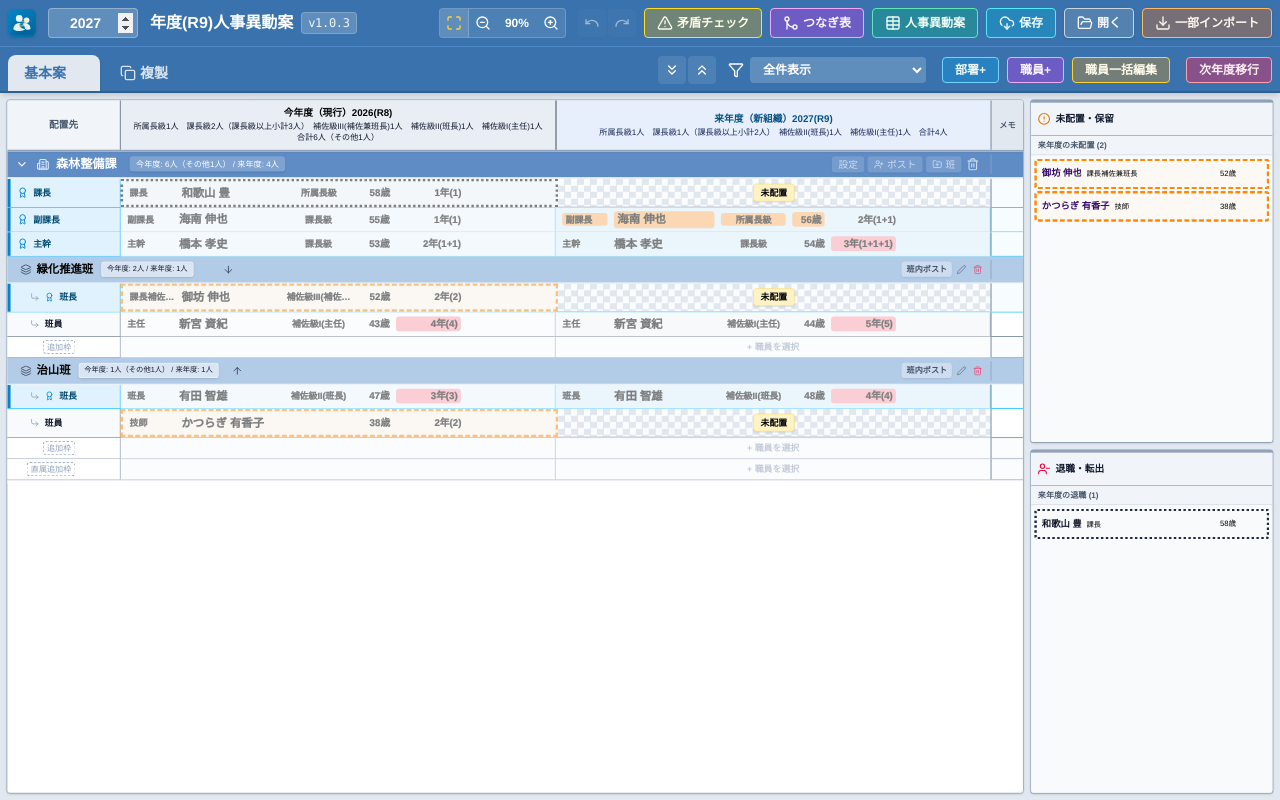
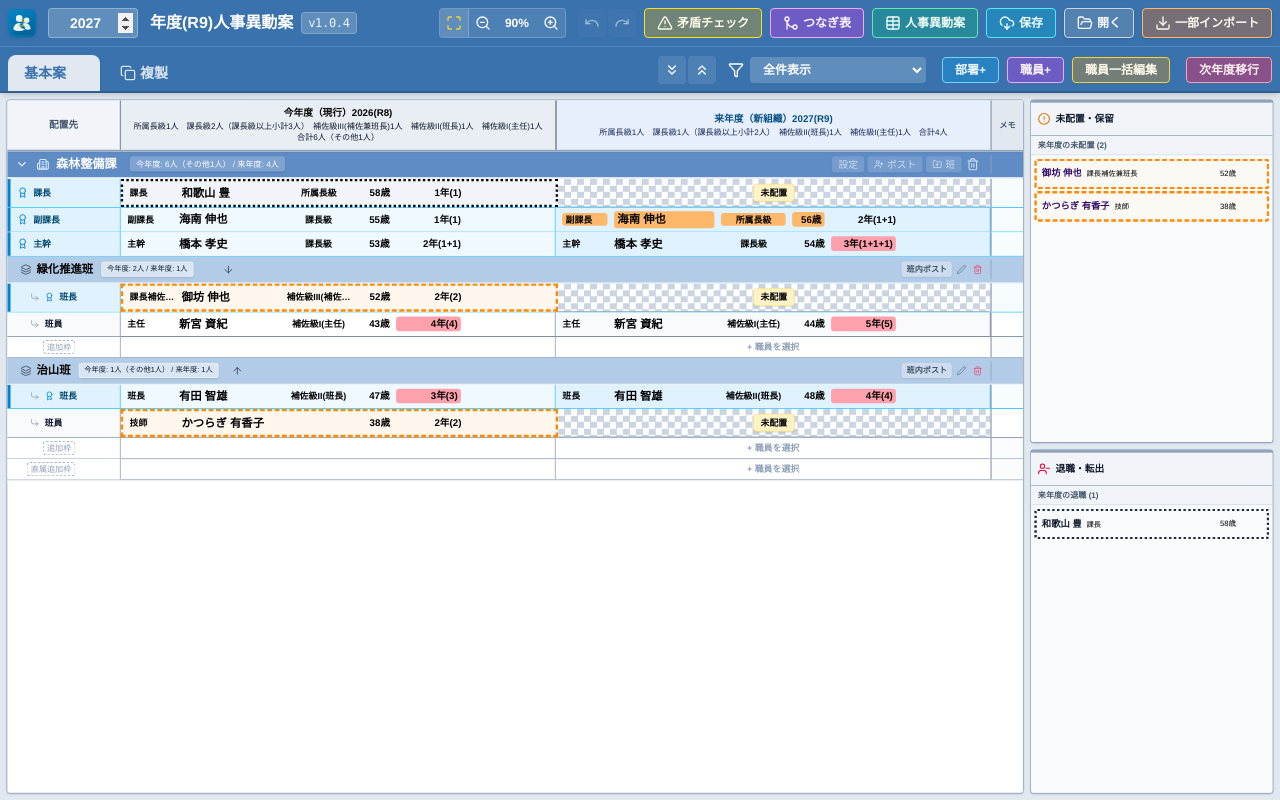
Before and after one commit to Kojiro-Nakamura/personnel-transfer-app, a React (Vite) app: page / in a window 1280 px wide. Built offline with nearby package versions, Linux system fonts and the light colour scheme.

Commit message:
fix(v1.0.4): remove translucent overlay on employee cells and sharpen bold black text

```diff
--- a/index.html
+++ b/index.html
@@ -5,9 +5,9 @@
     <meta name="google" content="notranslate" />
     <link rel="icon" type="image/svg+xml" href="/favicon.svg" />
     <meta name="viewport" content="width=device-width, initial-scale=1.0" />
-    <title>人事異動案作成アプリ v1.0.3</title>
+    <title>人事異動案作成アプリ v1.0.4</title>
   </head>
-  <body class="antialiased text-slate-800">
+  <body class="text-slate-900">
     <div id="root"></div>
     <script type="module" src="/src/main.jsx"></script>
   </body>
--- a/package.json
+++ b/package.json
@@ -1,7 +1,7 @@
 {
   "name": "temp-app",
   "private": true,
-  "version": "1.0.3",
+  "version": "1.0.4",
   "type": "module",
   "scripts": {
     "dev": "vite",
--- a/src/components/department/DepartmentComponents.jsx
+++ b/src/components/department/DepartmentComponents.jsx
@@ -72,7 +72,7 @@ export const DepartmentBlock = ({ dept, onMoveUp, onMoveDown }) => {
 
   return (
     <div className="border-b-4 border-white relative">
-      {!isCollapsed && <div className="absolute inset-y-0 left-[140px] w-[calc(100%-140px-40px)] bg-slate-50/50 pointer-events-none z-[5]" />}
+
       <div
         onContextMenu={(e) => {
           showContextMenu(e, 'department', { dept, onMoveUp, onMoveDown });
--- a/src/components/employee/EmployeeComponents.jsx
+++ b/src/components/employee/EmployeeComponents.jsx
@@ -98,26 +98,26 @@ export const EmployeeCell = ({ emp, isNext, isEmpty, onClick, isPost, moveProps,
       className={cellClasses}
       title={isPickingMode && isNext ? "選択中の職員をここに配置します" : ""}
     >
-      <div className={cx("w-14 truncate text-[11px] font-bold [-webkit-text-stroke:_0.3px_black]", isConflict ? "text-rose-700" : "text-black", promoBg ? `${promoBg} px-1 rounded-sm` : "")} title={isNext ? emp.nextTitle : emp.currentTitle}>
+      <div className={cx("w-14 truncate text-[11px] font-bold", isConflict ? "text-rose-700" : "text-black", promoBg ? `${promoBg} px-1 rounded-sm` : "")} title={isNext ? emp.nextTitle : emp.currentTitle}>
         {isNext ? emp.nextTitle : emp.currentTitle}
       </div>
 
-      <div className={cx("flex-1 flex items-center gap-1 min-w-0 text-[14px] font-bold [-webkit-text-stroke:_0.3px_black]", isConflict ? "text-rose-700" : "text-black", promoBg ? `${promoBg} px-1 rounded-sm` : "")} title={emp.name}>
+      <div className={cx("flex-1 flex items-center gap-1 min-w-0 text-[14px] font-bold", isConflict ? "text-rose-700" : "text-black", promoBg ? `${promoBg} px-1 rounded-sm` : "")} title={emp.name}>
         {isConflict && <AlertCircle className="w-3.5 h-3.5 text-rose-500 shrink-0" title="この枠に定員を超えて配置されています" />}
         <span className="truncate">{emp.name}</span>
       </div>
 
-      <div className={cx("w-20 truncate text-[11px] text-center font-bold [-webkit-text-stroke:_0.3px_black]", isConflict ? "text-rose-700" : "text-black", promoBg ? `${promoBg} px-1 rounded-sm` : "")} title={isNext ? emp.nextGrade : emp.currentGrade}>
+      <div className={cx("w-20 truncate text-[11px] text-center font-bold", isConflict ? "text-rose-700" : "text-black", promoBg ? `${promoBg} px-1 rounded-sm` : "")} title={isNext ? emp.nextGrade : emp.currentGrade}>
         {isNext ? emp.nextGrade : emp.currentGrade}
       </div>
 
-      <div className={cx("w-10 text-[12px] text-right shrink-0 font-bold [-webkit-text-stroke:_0.3px_black]", isConflict ? "text-rose-700" : "text-black", promoBg ? `${promoBg} px-1 rounded-sm` : "")} title={`${age}歳`}>{age !== '' ? `${age}歳` : ''}</div>
+      <div className={cx("w-10 text-[12px] text-right shrink-0 font-bold", isConflict ? "text-rose-700" : "text-black", promoBg ? `${promoBg} px-1 rounded-sm` : "")} title={`${age}歳`}>{age !== '' ? `${age}歳` : ''}</div>
 
-      <div className={cx("w-20 text-[12px] text-right font-bold truncate shrink-0 text-black [-webkit-text-stroke:_0.3px_black]", ys >= 3 ? "bg-rose-300 px-1 rounded" : "")} title={yd}>
+      <div className={cx("w-20 text-[12px] text-right font-bold truncate shrink-0 text-black font-bold", ys >= 3 ? "bg-rose-300 px-1 rounded" : "")} title={yd}>
         {yd}
       </div>
 
-      <div className="w-24 text-[11px] text-black font-bold [-webkit-text-stroke:_0.3px_black] text-left shrink-0 ml-1 relative group/note flex items-center">
+      <div className="w-24 text-[11px] text-black font-bold text-left shrink-0 ml-1 relative group/note flex items-center">
         <span className="truncate w-full block">{noteText}</span>
         {noteText && (
           <div className="absolute bottom-full left-1/2 -translate-x-1/2 mb-1 w-max max-w-[200px] bg-slate-800 text-white text-[11px] p-2 rounded shadow-lg opacity-0 group-hover/note:opacity-100 pointer-events-none transition-opacity z-[100] whitespace-pre-wrap break-words">
--- a/src/constants/version.js
+++ b/src/constants/version.js
@@ -1 +1 @@
-export const APP_VERSION = 'v1.0.3';
+export const APP_VERSION = 'v1.0.4';
--- a/src/index.css
+++ b/src/index.css
@@ -2,7 +2,7 @@
 
 @theme {
   --font-sans: 'BIZ UDPGothic', 'BIZ UDPゴシック', 'Helvetica Neue', Arial, 'Hiragino Kaku Gothic ProN', 'Hiragino Sans', Meiryo, sans-serif;
-  --font-weight-bold: 600;
+  --font-weight-bold: 700;
 }
 
 @layer base {
```
